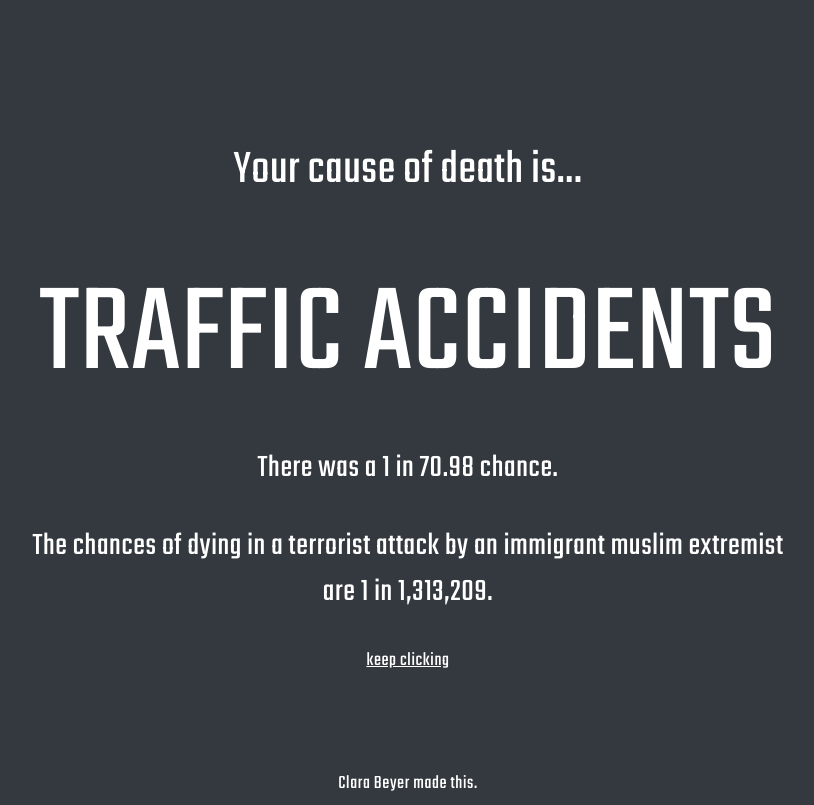
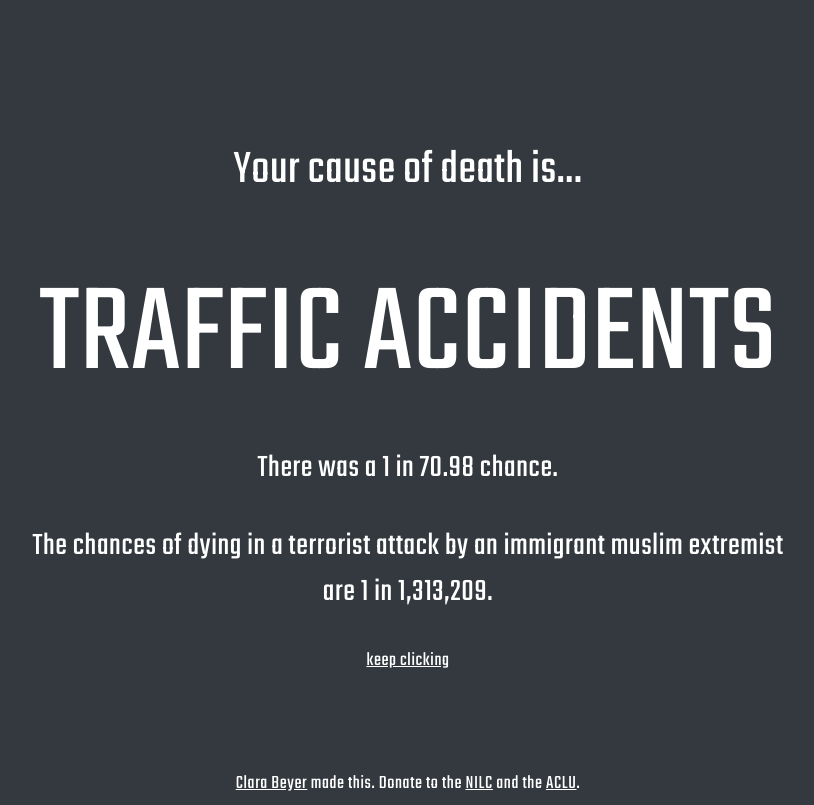
Before and after one commit to csb324/cause-of-death, a plain HTML site: page index.html in a window 1280 px wide. Shown: the whole page, without its empty margins (232-1046 px from the left). Drawn offline with Linux system fonts and the light colour scheme.

Commit message:
added links to the footer

```diff
--- a/index.html
+++ b/index.html
@@ -21,7 +21,7 @@
 
 
 	<div class="credit">
-		Clara Beyer made this.
+		<a href="http://twitter.com/clarabellum">Clara Beyer</a> made this. Donate to the <a href="https://www.nilc.org/get-involved/donate">NILC</a> and the <a href="https://action.aclu.org/secure/donate-to-aclu">ACLU</a>.
 	</div>
 
 	<script src="scripts.js"></script>
--- a/styles.css
+++ b/styles.css
@@ -33,8 +33,11 @@ body {
 	max-width: 24em;
 }
 
+a {
+	color: #fff;
+
+}
 .button {
-	color: #fff;
 	font-size: 1.2em;
 }
 
```
